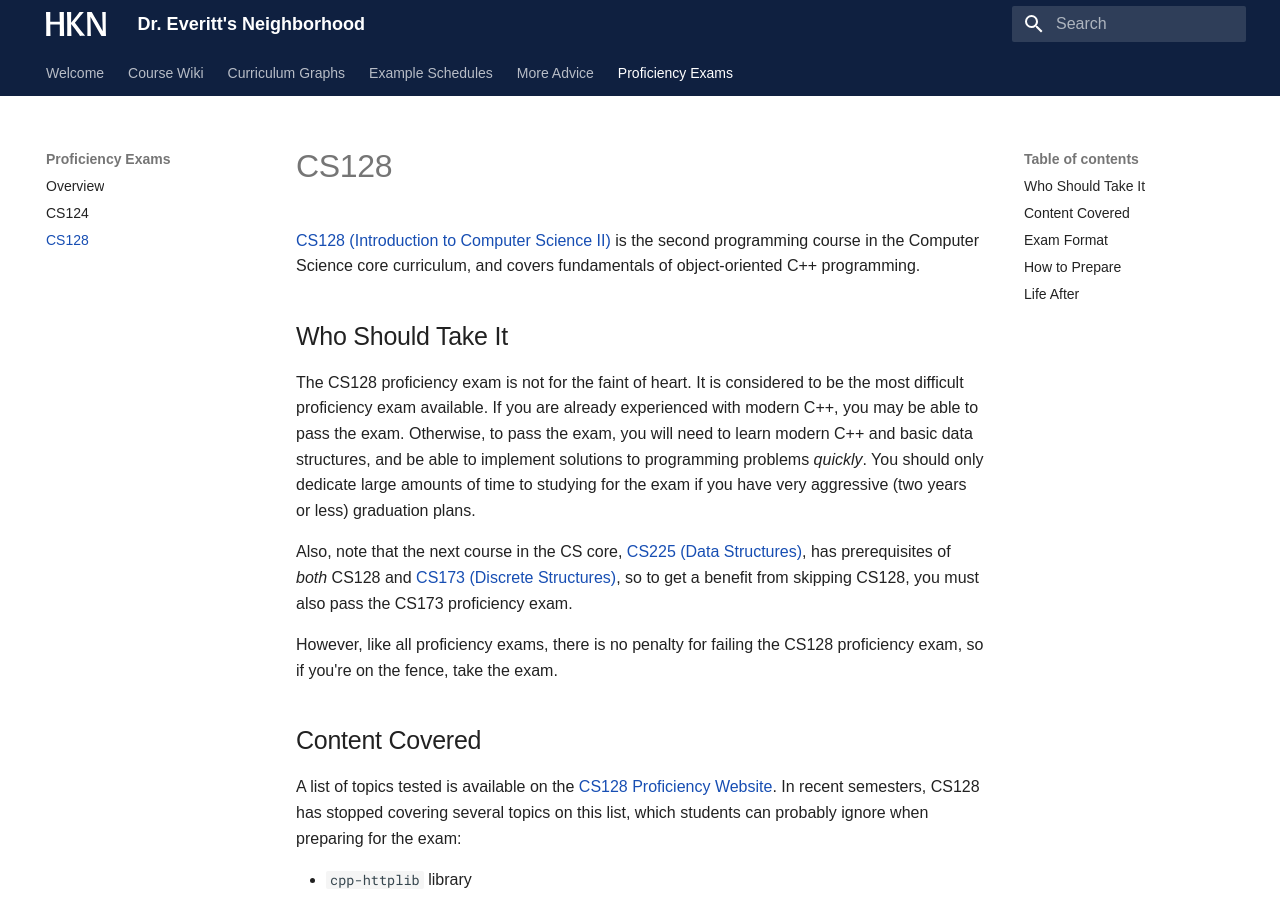
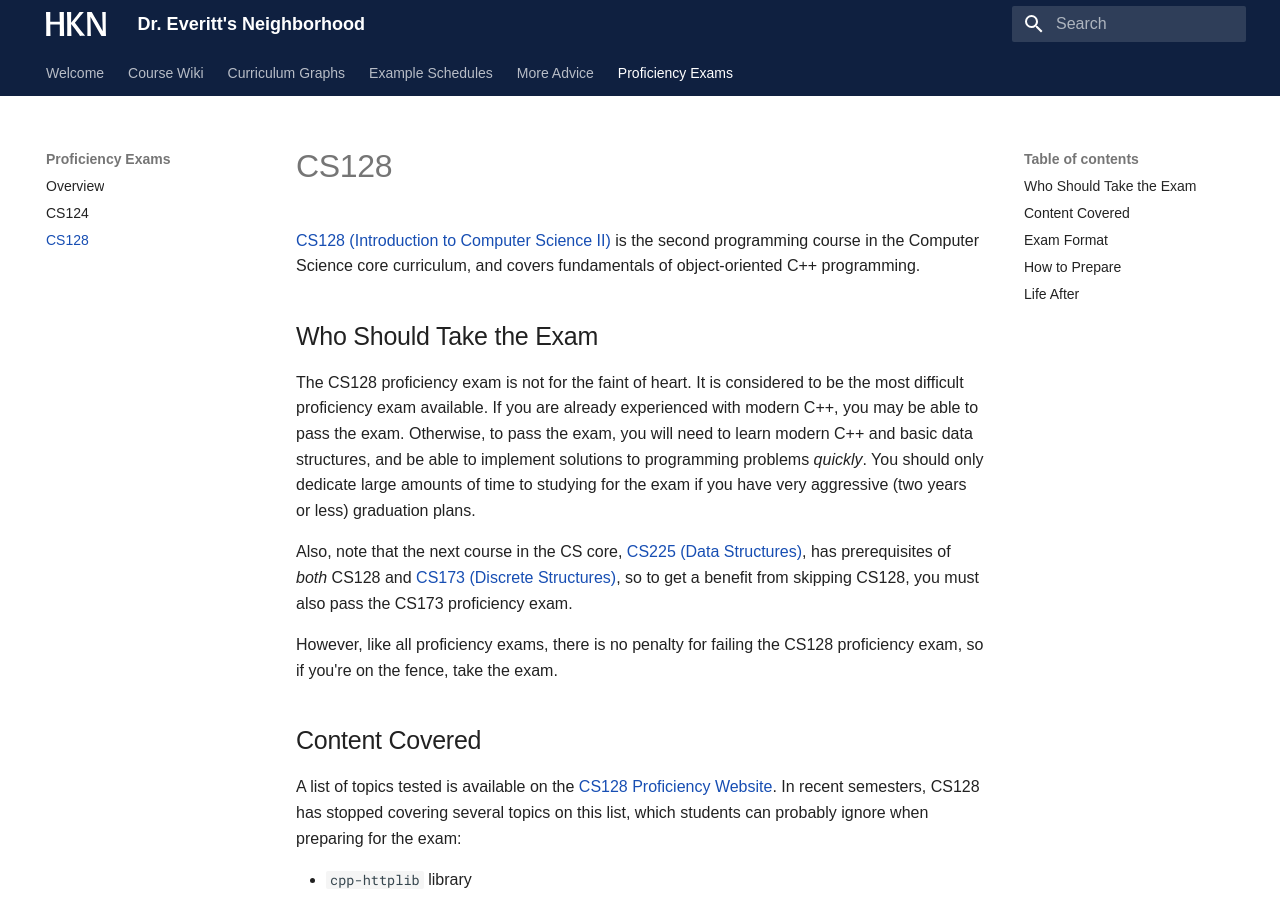
Before and after one commit to hkn-alpha/wiki, an MkDocs documentation site: the page built from docs/Proficiency Exams/CS128.md, in a window 1280 px wide and 900 px high. Built offline with MkDocs 1.6.1 and Material for MkDocs 9.7.7, drawn with Linux system fonts in a browser that asks for light colours; some web fonts are replaced.

Commit message:
it -> the Exam

```diff
--- a/docs/Proficiency Exams/CS128.md
+++ b/docs/Proficiency Exams/CS128.md
@@ -2,7 +2,7 @@
 
 [CS128 (Introduction to Computer Science II)](../Course%20Wiki/CS%20Course%20Offerings/CS128.md) is the second programming course in the Computer Science core curriculum, and covers fundamentals of object-oriented C++ programming.
 
-## Who Should Take It
+## Who Should Take the Exam
 
 The CS128 proficiency exam is not for the faint of heart. It is considered to be the most difficult proficiency exam available. If you are already experienced with modern C++, you may be able to pass the exam. Otherwise, to pass the exam, you will need to learn modern C++ and basic data structures, and be able to implement solutions to programming problems _quickly_. You should only dedicate large amounts of time to studying for the exam if you have very aggressive (two years or less) graduation plans.
 
```
Also changed, not shown: docs/Proficiency Exams/CS124.md (+1 -1 lines).
